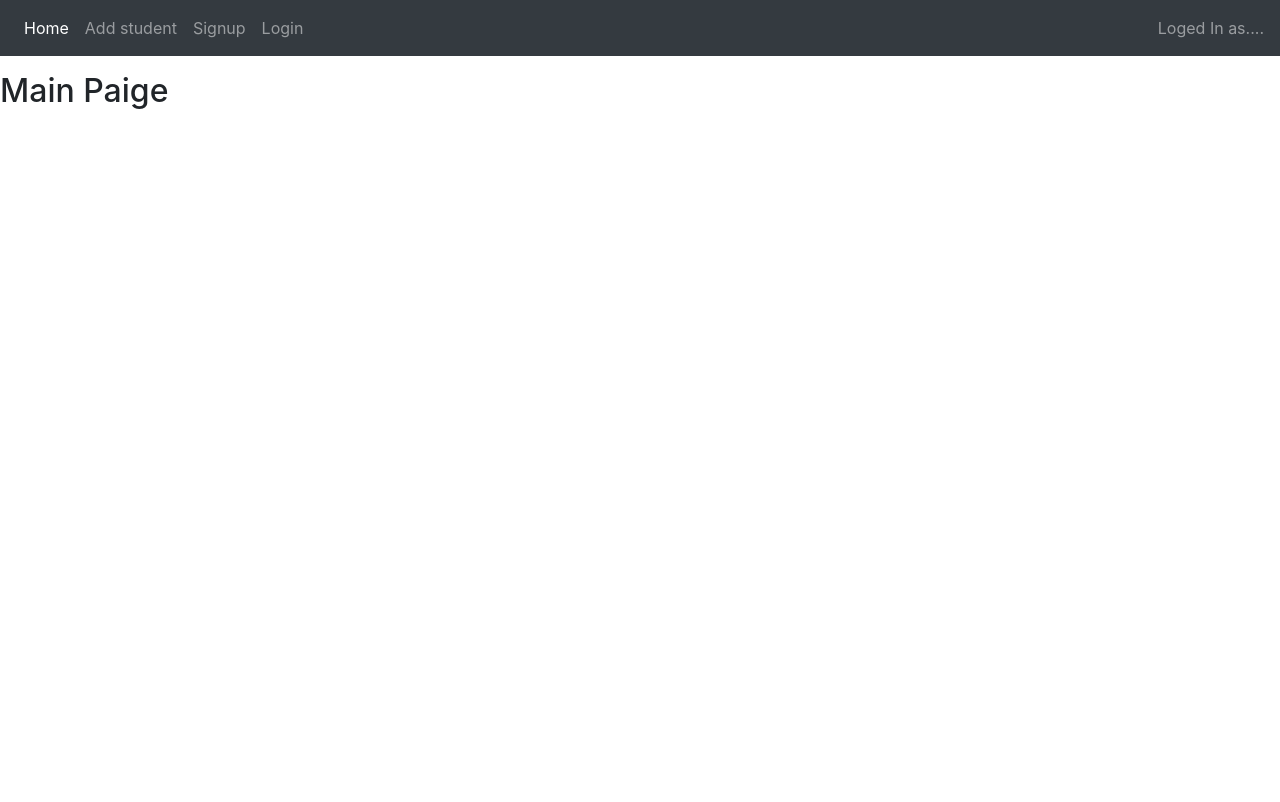
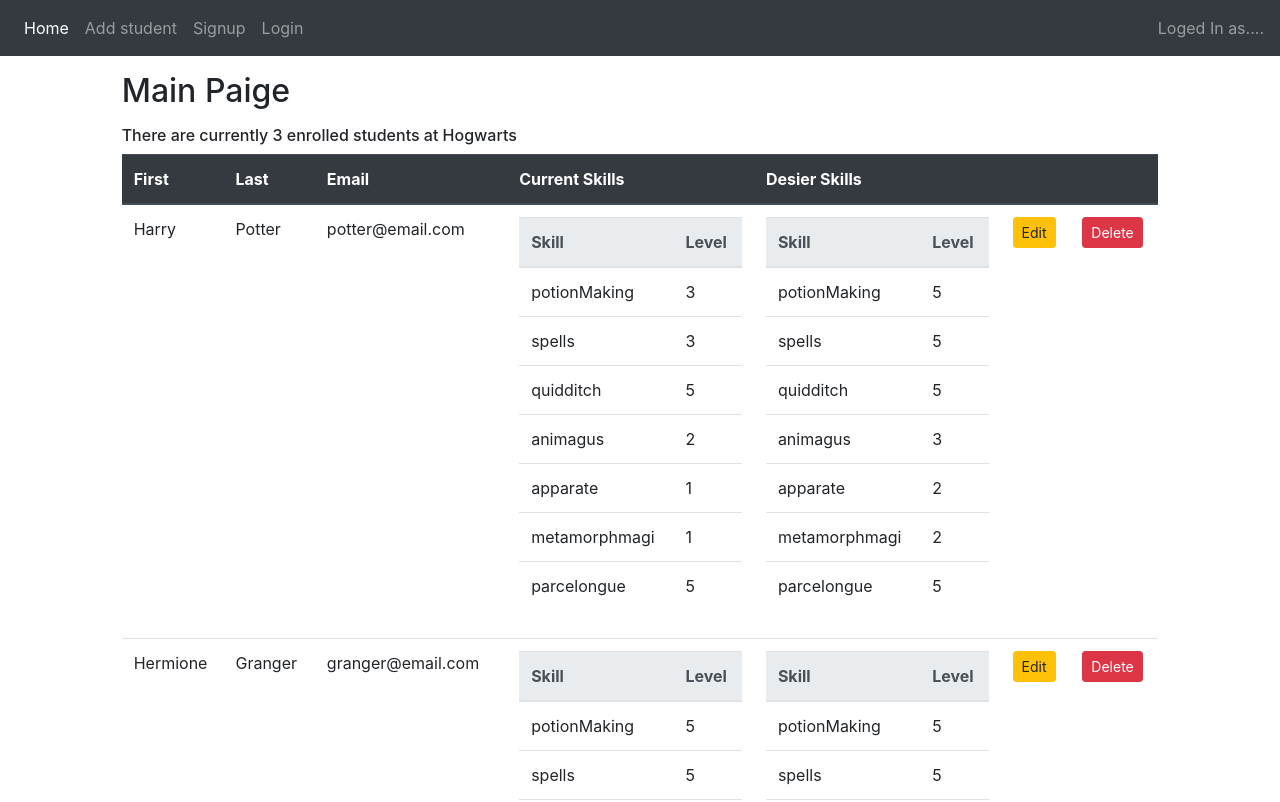
Before and after one commit to israeltechchallenge/hogwarts-react-edumarg, a React (Create React App) app: page /home in a window 1280 px wide. Shown: the top 802 px of the page. Built offline with nearby package versions, Linux system fonts and the light colour scheme.

Commit message:
build main page

```diff
--- a/src/components/mainPage.jsx
+++ b/src/components/mainPage.jsx
@@ -1,8 +1,174 @@
 import React, { Component } from "react";
+
+const mockStudents = [
+  {
+    id: "1a2b3c4e",
+    firstName: "Harry",
+    lastName: "Potter",
+    email: "potter@email.com",
+    currentSkills: {
+      potionMaking: "3",
+      spells: "3",
+      quidditch: "5",
+      animagus: "2",
+      apparate: "1",
+      metamorphmagi: "1",
+      parcelongue: "5",
+    },
+    desierSkills: {
+      potionMaking: "5",
+      spells: "5",
+      quidditch: "5",
+      animagus: "3",
+      apparate: "2",
+      metamorphmagi: "2",
+      parcelongue: "5",
+    },
+  },
+  {
+    id: "5f6g7h8i",
+    firstName: "Hermione",
+    lastName: "Granger",
+    email: "granger@email.com",
+    currentSkills: {
+      potionMaking: "5",
+      spells: "5",
+      quidditch: "1",
+      animagus: "2",
+      apparate: "3",
+      metamorphmagi: "1",
+      parcelongue: "1",
+    },
+    desierSkills: {
+      potionMaking: "5",
+      spells: "5",
+      quidditch: "1",
+      animagus: "4",
+      apparate: "4",
+      metamorphmagi: "5",
+      parcelongue: "1",
+    },
+  },
+  {
+    id: "1a2b5f6g",
+    firstName: "Ron",
+    lastName: "Weasley",
+    email: "rweasley@email.com",
+    currentSkills: {
+      potionMaking: "2",
+      spells: "2",
+      quidditch: "2",
+      animagus: "3",
+      apparate: "3",
+      metamorphmagi: "3",
+      parcelongue: "1",
+    },
+    desierSkills: {
+      potionMaking: "4",
+      spells: "4",
+      quidditch: "5",
+      animagus: "3",
+      apparate: "3",
+      metamorphmagi: "3",
+      parcelongue: "1",
+    },
+  },
+];
+
 class MainPage extends Component {
-  state = {};
+  state = { students: mockStudents };
   render() {
-    return <h2>Main Paige</h2>;
+    const enrolledStudents = this.state.students.length;
+    return (
+      <React.Fragment>
+        <div className="col-md-10 mx-auto">
+          <h2 className="my-3">Main Paige</h2>
+          <h6>
+            {enrolledStudents
+              ? `There are currently ${enrolledStudents} enrolled students at Hogwarts`
+              : `Currently there are not students enrroled at Hogwarts`}
+          </h6>
+          <table className="table">
+            <thead className="thead-dark">
+              <tr>
+                <th scope="col">First</th>
+                <th scope="col">Last</th>
+                <th scope="col">Email</th>
+                <th scope="col">Current Skills</th>
+                <th scope="col">Desier Skills</th>
+                <th scope="col"></th>
+                <th scope="col"></th>
+              </tr>
+            </thead>
+            <tbody>
+              {this.state.students.map((student) => (
+                <tr key={student.id}>
+                  <td>{student.firstName}</td>
+                  <td>{student.lastName}</td>
+                  <td>{student.email}</td>
+                  <td>
+                    <table className="table">
+                      <thead className="thead-light">
+                        <tr>
+                          <th scope="col">Skill</th>
+                          <th scope="col">Level</th>
+                        </tr>
+                      </thead>
+                      <tbody>
+                        {Object.keys(student.currentSkills).map((skill) => (
+                          <tr>
+                            <td>{skill}</td>
+                            <td>{student.currentSkills[skill]}</td>
+                          </tr>
+                        ))}
+                      </tbody>
+                    </table>
+                  </td>
+
+                  <td>
+                    {" "}
+                    <table className="table">
+                      <thead className="thead-light">
+                        <tr>
+                          <th scope="col">Skill</th>
+                          <th scope="col">Level</th>
+                        </tr>
+                      </thead>
+                      <tbody>
+                        {Object.keys(student.desierSkills).map((skill) => (
+                          <tr>
+                            <td>{skill}</td>
+                            <td>{student.desierSkills[skill]}</td>
+                          </tr>
+                        ))}
+                      </tbody>
+                    </table>
+                  </td>
+                  <td>
+                    <button type="button" className="btn btn-sm btn-warning">
+                      Edit
+                    </button>
+                  </td>
+                  <td>
+                    <button type="button" className="btn btn-sm btn-danger">
+                      Delete
+                    </button>
+                  </td>
+                </tr>
+              ))}
+            </tbody>
+            {/* <tbody>
+              <tr>
+                <th scope="row">1</th>
+                <td>Mark</td>
+                <td>Otto</td>
+                <td>@mdo</td>
+              </tr>
+            </tbody> */}
+          </table>
+        </div>
+      </React.Fragment>
+    );
   }
 }
 
```
